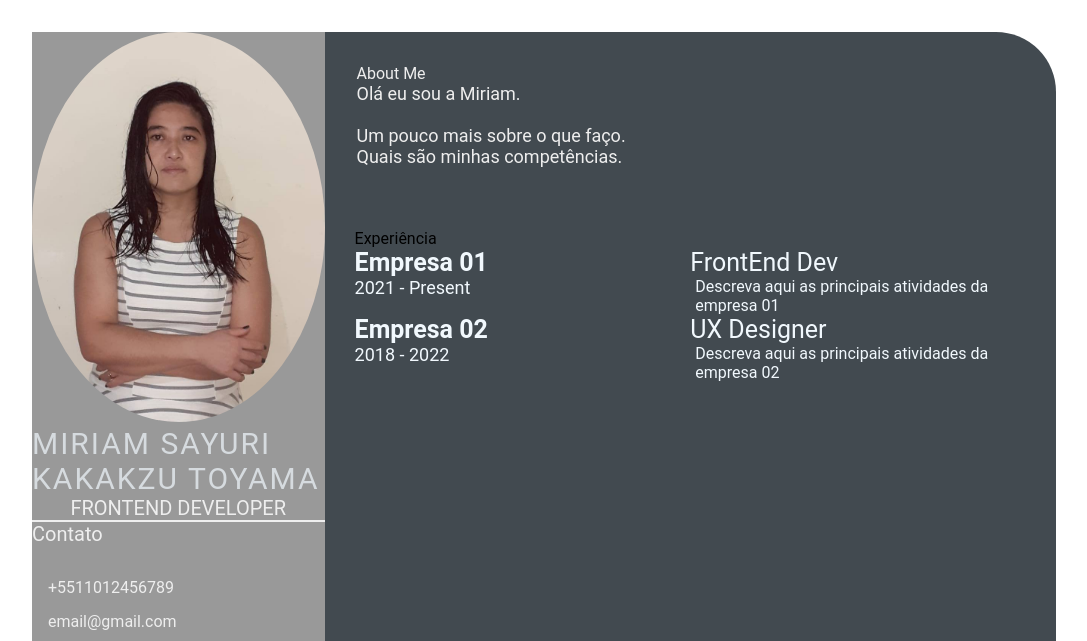
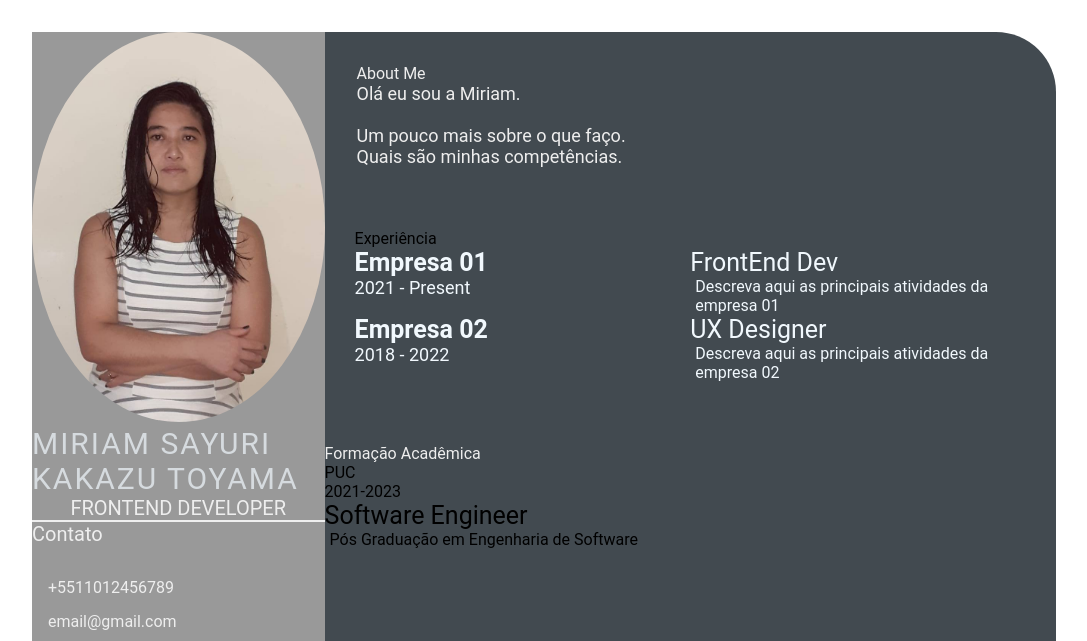
Before and after one commit to miriamsayuritoyama/devweekgit.github.io, a plain HTML site: page index.html in a window 1280 px wide. Shown: the top 641 px of the page, without its empty margins (96-1183 px from the left). Drawn offline with Linux system fonts and the light colour scheme; files whose address does not match are found by name.

Commit message:
update aula04 (#6)

```diff
--- a/index.html
+++ b/index.html
@@ -14,7 +14,7 @@
         <section class="left-section-content">
             <div class="profile">
                 <img src="img/profile-image.jpg" alt="Profile Image" class="profile-image">
-                <p class="name">Miriam Sayuri Kakakzu Toyama</p>
+                <p class="name">Miriam Sayuri Kakazu Toyama</p>
                 <p class="profession">FrontEnd Developer</p>
             </div>
             <div class="contact-info">
@@ -72,9 +72,22 @@
                             </p>
                         </div>
                     </div>
+
+            </section>
+          <section class="education-gap">
+                <div class="right-title">Formação Acadêmica</div>
+                    <div class="education-left">
+                        <p class="education-school-main">PUC</p>
+                        <p class="education-time-period">2021-2023</p>
+                    </div>
+                    <div class="education-right">
+                        <p class="education-subject">Software Engineer</p>
+                        <p class="education-desc">Pós Graduação em Engenharia de Software</p>
+                    </div>
+                </div>
           </section>
         </section>
-
+    </section>
    </main>
 </body>
 </html>
```
Lines whose indentation alone changed are shown as unchanged.
